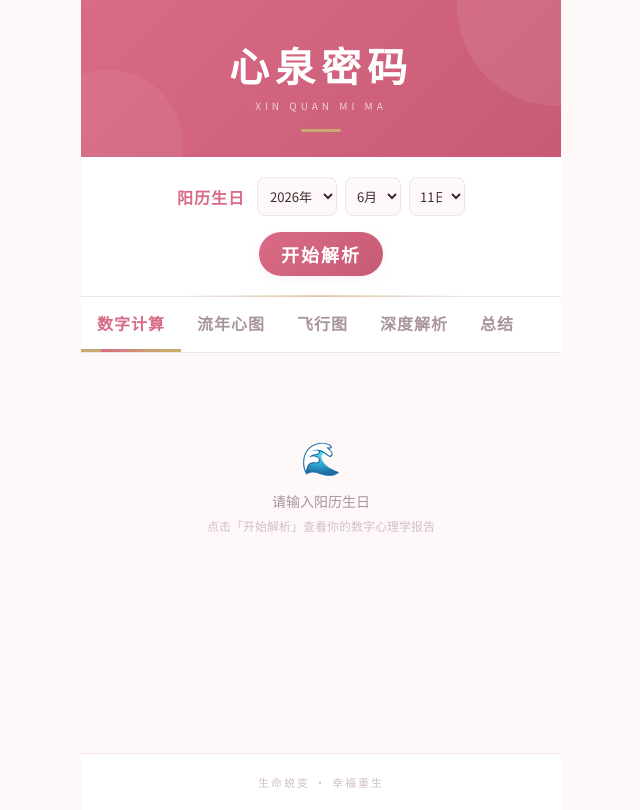
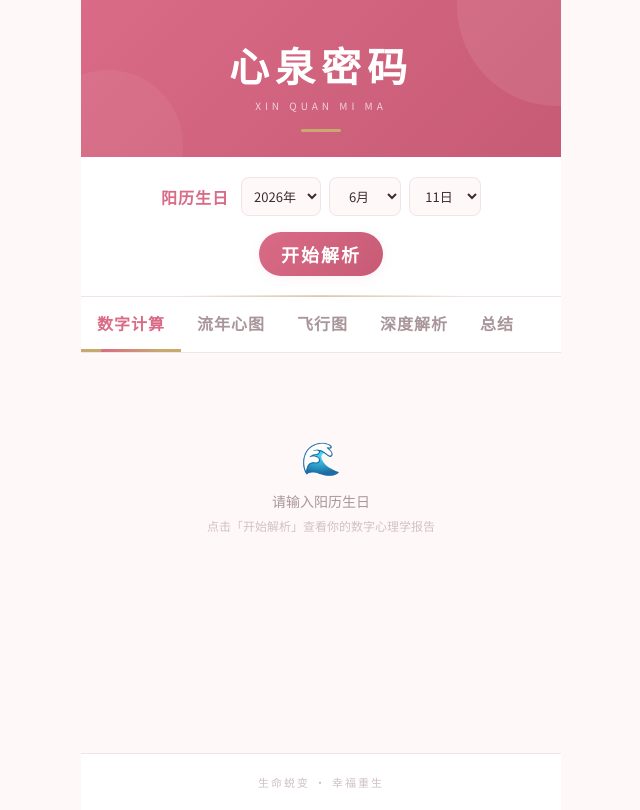
Before and after one commit to meina-2006/xinquanshuzi, a React (Vite) app: page / in a window 1280 px wide. Shown: the whole page, without its empty margins (319-959 px from the left). Built offline with nearby package versions, Linux system fonts and the light colour scheme.

Commit message:
fix: 加宽日期选择框宽度从56px到72px

```diff
--- a/src/styles/theme.css
+++ b/src/styles/theme.css
@@ -190,9 +190,9 @@
    border: 1.5px solid var(--border-light);
    border-radius: var(--radius-sm);
    outline: none;
-   font-family: inherit;
-   width: 56px;
-   text-align: center;
+    font-family: inherit;
+    width: 72px;
+    text-align: center;
    background: var(--pink-subtle);
    color: var(--text-primary);
    transition: all 0.25s ease;
```
